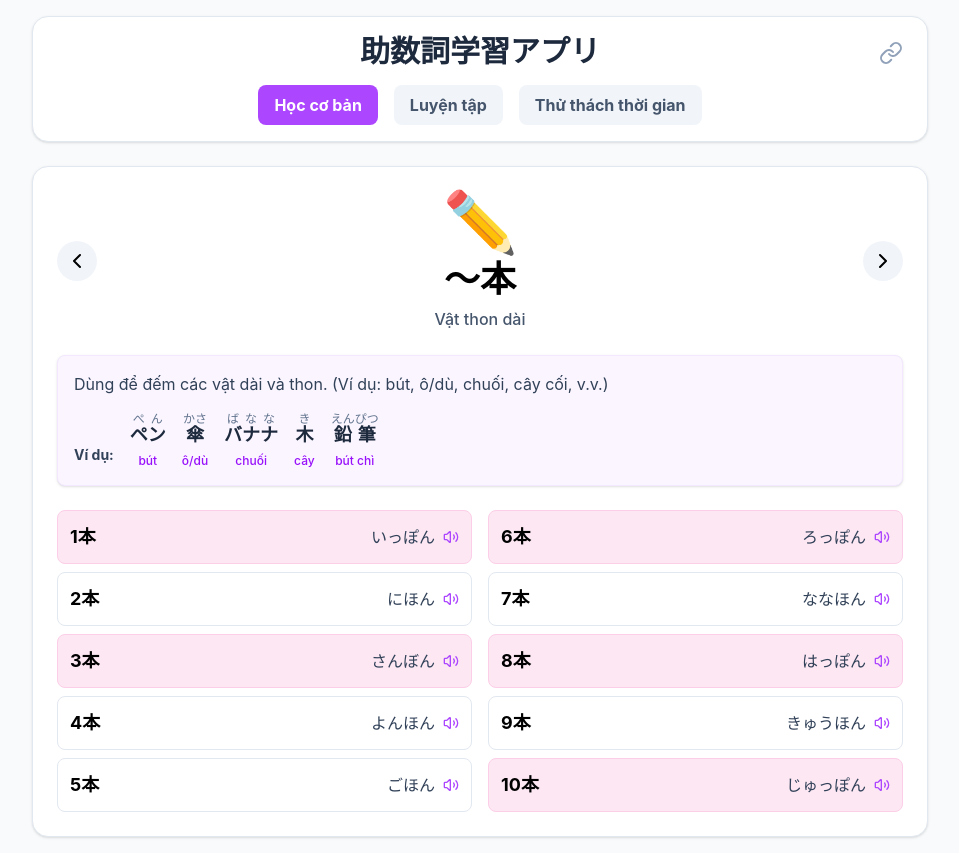
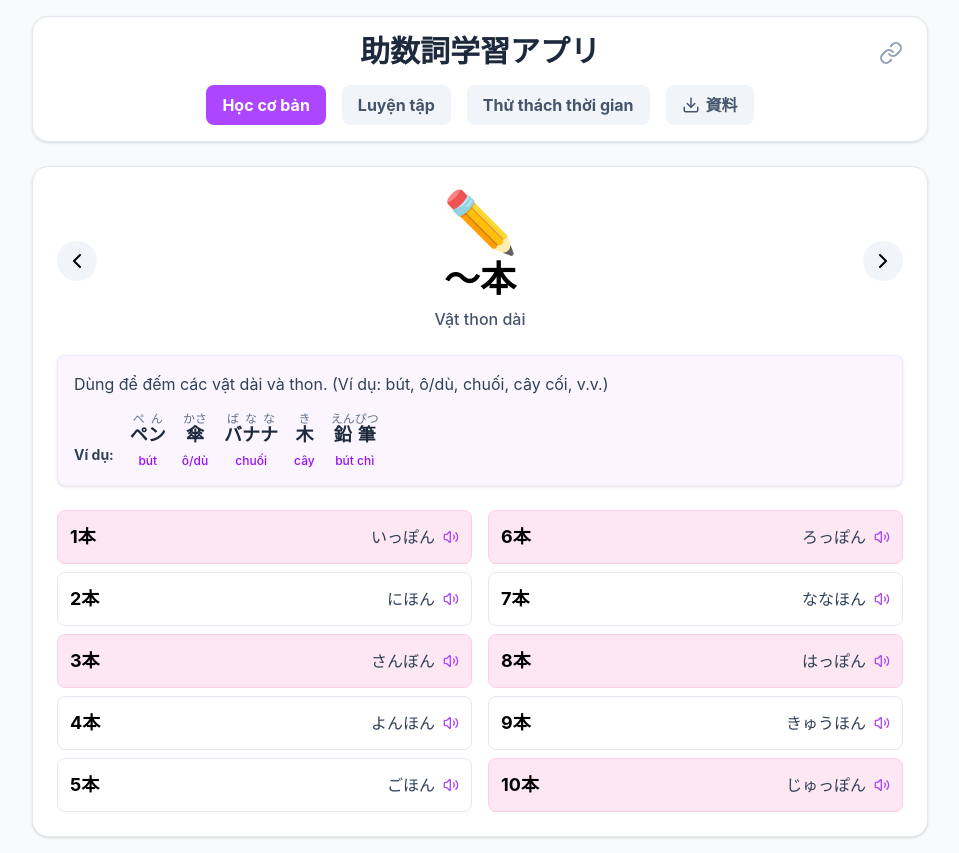
Before and after one commit to ITM-kaiwa/Counter, a React (Vite) app: page / in a window 1280 px wide. Shown: the whole page, without its empty margins (160-1119 px from the left). Built offline with nearby package versions, Linux system fonts and the light colour scheme.

Commit message:
Add files via upload

```diff
--- a/src/App.tsx
+++ b/src/App.tsx
@@ -1,5 +1,5 @@
 import { useState } from 'react'
-import { Link } from 'lucide-react'
+import { Link, Download } from 'lucide-react'
 import BasicLearning from './components/BasicLearning'
 import PracticeMode from './components/PracticeMode'
 import TimeAttack from './components/TimeAttack'
@@ -39,6 +39,15 @@ function App() {
           >
             Thử thách thời gian
           </button>
+          <a
+            href="/josuushi-hayamihyou.pdf"
+            download="josuushi-hayamihyou.pdf"
+            className="px-4 py-2 rounded-lg font-bold transition-colors bg-slate-100 text-slate-600 hover:bg-slate-200 flex items-center gap-1.5"
+            title="助数詞早見表(PDF)をダウンロード"
+          >
+            <Download size={18} />
+            資料
+          </a>
         </div>
       </header>
 
```
